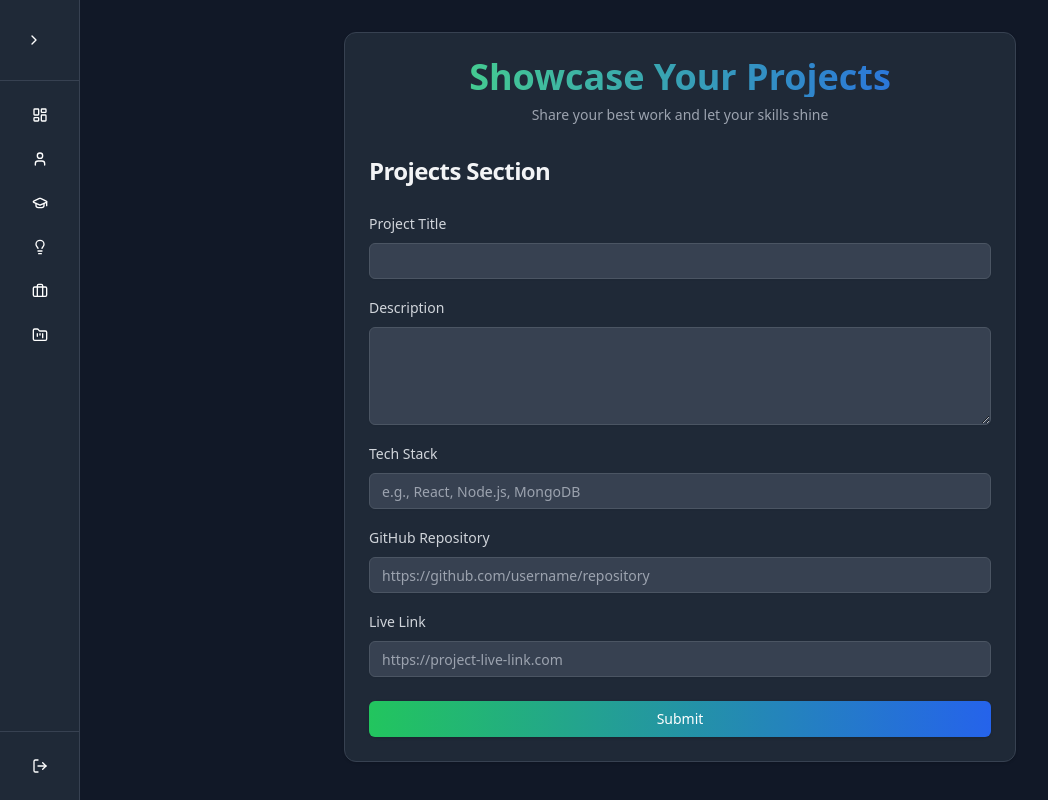
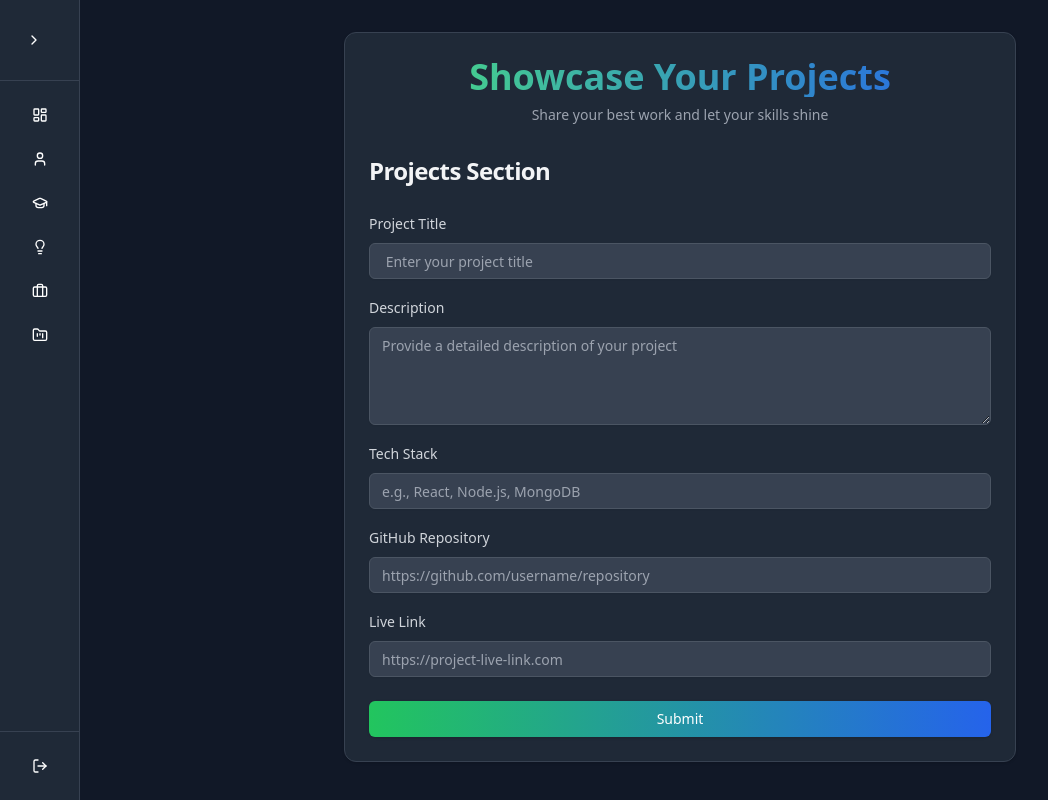
Before and after one commit to gautamkumar1/Portfolio2Min, a React (Vite) app in the folder client/: page /user-dashboard/projects in a window 1280 px wide. Shown: the whole page, without its empty margins (0-1048 px from the left). Built offline with nearby package versions, Linux system fonts and the light colour scheme.

Commit message:
Update in the project section

```diff
--- a/client/src/pages/UserDashbaord/Projects/UserProjects.jsx
+++ b/client/src/pages/UserDashbaord/Projects/UserProjects.jsx
@@ -47,6 +47,7 @@ export default function UserProjects() {
               <Input
                 id="title"
                 name="title"
+                placeholder=" Enter your project title"
                 value={formData.title}
                 onChange={handleChange}
                 required
@@ -59,6 +60,7 @@ export default function UserProjects() {
               <Textarea
                 id="description"
                 name="description"
+                placeholder="Provide a detailed description of your project"
                 value={formData.description}
                 onChange={handleChange}
                 rows={4}
```
